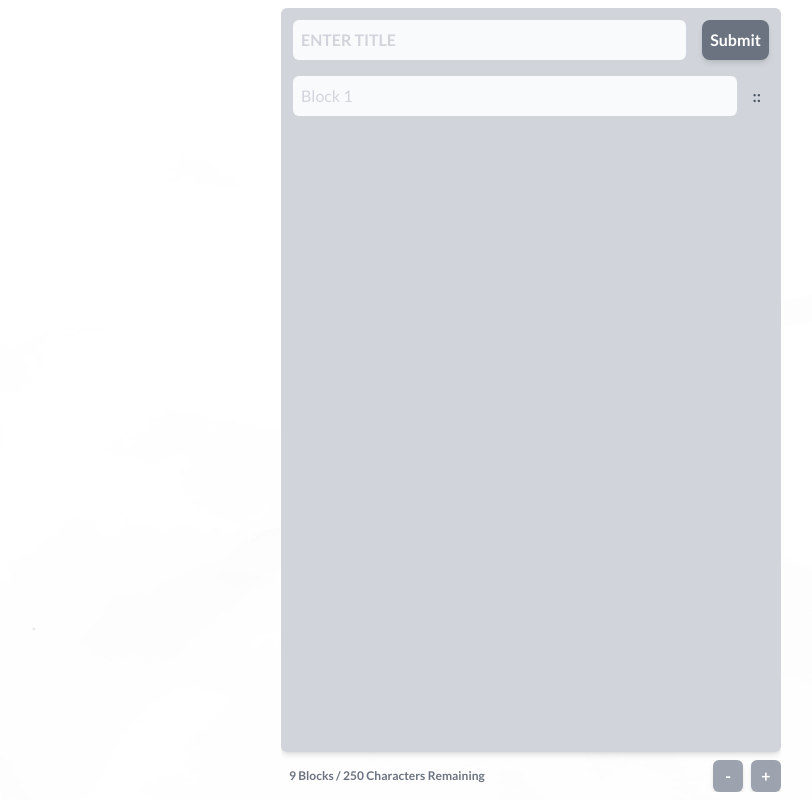
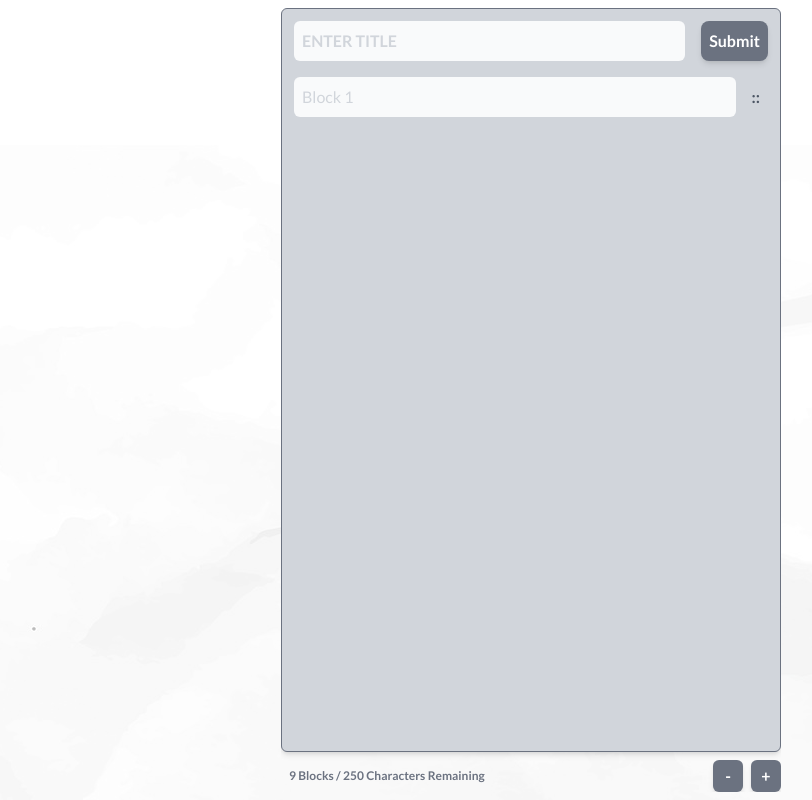
Before and after one commit to jordaz14/note-taking-react-app, a React (Vite) app in the folder client/: page / in a window 1280 px wide. Shown: the whole page, without its empty margins (109-921 px from the left). Built offline with nearby package versions, Linux system fonts and the light colour scheme.

Commit message:
Add form border, darken buttons, and invalid state of inputs

```diff
--- a/client/src/App.tsx
+++ b/client/src/App.tsx
@@ -120,7 +120,7 @@ function App() {
             </div>
 
             <form
-              className="w-full flex-1 flex flex-col bg-gray-300 rounded-md shadow-md p-3"
+              className="w-full flex-1 flex flex-col bg-gray-300 rounded-md shadow-md p-3 border-[1px] border-gray-500"
               onSubmit={handleFormSubmit}
             >
               <div className="flex mb-4 gap-4">
@@ -167,14 +167,14 @@ function App() {
               </p>
               <motion.button
                 onClick={removeFromBlocks}
-                className="bg-gray-400 hover:bg-gray-500 p-1 w-[30px] font-bold text-white rounded-md shadow-md"
+                className="bg-gray-500 hover:bg-gray-600 p-1 w-[30px] font-bold text-white rounded-md shadow-md"
                 whileTap={{ scale: 0.9 }}
               >
                 -
               </motion.button>
               <motion.button
                 onClick={addToBlocks}
-                className="bg-gray-400 hover:bg-gray-500 p-1 w-[30px] font-bold text-white rounded-md shadow-md"
+                className="bg-gray-500 hover:bg-gray-600 p-1 w-[30px] font-bold text-white rounded-md shadow-md"
                 whileTap={{ scale: 0.9 }}
               >
                 +
--- a/client/src/components/SortableItem.tsx
+++ b/client/src/components/SortableItem.tsx
@@ -63,7 +63,7 @@ function SortableItem(props: any) {
   }, [keys]);
 
   return (
-    <div ref={setNodeRef} style={style} className="flex gap-2">
+    <div ref={setNodeRef} style={style} className="flex gap-2 text-md">
       <ReactTextareaAutosize
         value={text}
         key={props.id}
--- a/client/src/output.css
+++ b/client/src/output.css
@@ -87,7 +87,7 @@ body {
 
 body {
   background-image: url(./assets/crumpled.jpg);
-  background-color: rgba(255, 255, 255, 0.90);
+  background-color: rgba(255, 255, 255, 0.6);
   background-blend-mode: lighten;
 }
 
```
